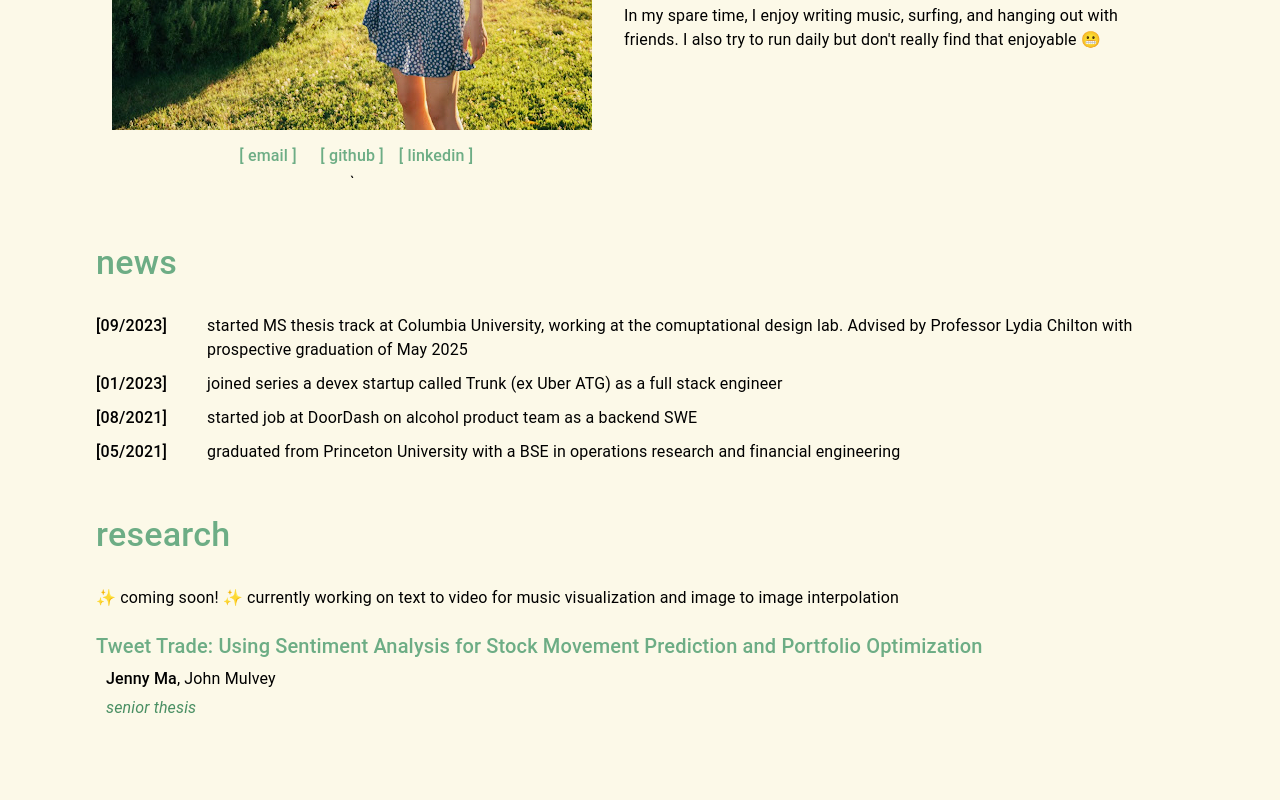
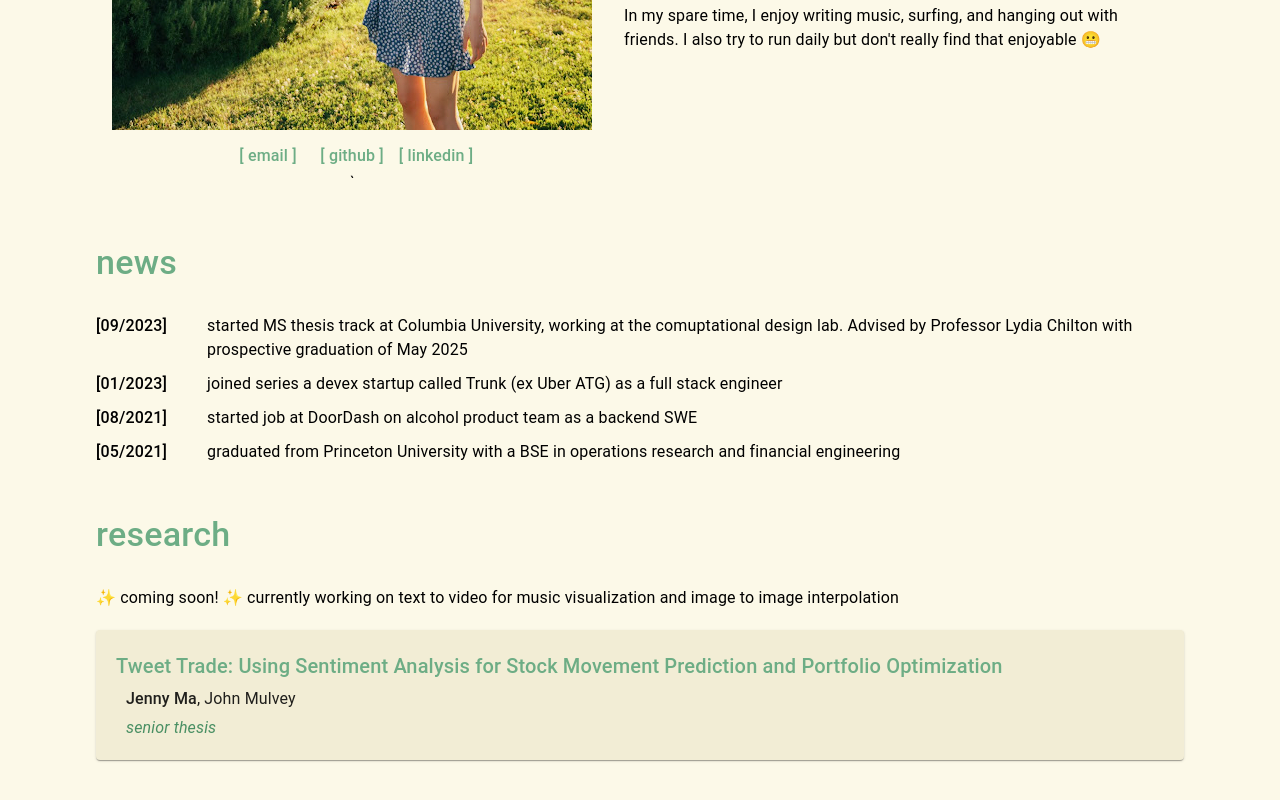
Before and after one commit to jennygzma/jennygzma.github.io, a React (Create React App) app: page / in a window 1280 px wide. Shown: the part 582-1382 px from the top of the page. Built offline with nearby package versions, Linux system fonts and the light colour scheme.

Commit message:
add background paper to research

```diff
--- a/src/components/Experiences.js
+++ b/src/components/Experiences.js
@@ -17,7 +17,7 @@ export default function Experiences() {
               </Typography>
               <Stack sx={{ paddingTop: "15px" }}>
                 <Typography className="important-text">skills</Typography>
-                <Typography>react, nextjs, githubAPI, octokit</Typography>
+                <Typography>typescript, react, nextjs, octokit</Typography>
               </Stack>
             </Stack>
             <List>
@@ -36,7 +36,11 @@ export default function Experiences() {
                 </ListItemIcon>
                 <Typography variant="body1">
                   Created an onboarding wizard to help users seamlessly onboard
-                  onto Check product in the web-app (app.trunk.io).
+                  onto Check product in the web-app (
+                  <a href="app.trunk.io" className="link">
+                    app.trunk.io
+                  </a>
+                  ).
                 </Typography>
               </ListItem>
               <ListItem>
--- a/src/components/Research.js
+++ b/src/components/Research.js
@@ -1,5 +1,5 @@
 import React from "react";
-import { Stack, Typography } from "@mui/material";
+import { Stack, Typography, Paper } from "@mui/material";
 
 export default function Research() {
   return (
@@ -13,6 +13,13 @@ export default function Research() {
               visualization and image to image interpolation
             </Typography>
           </Stack>
+          <Paper
+            sx={{
+              padding: "20px",
+              backgroundColor: "#f2edd5",
+              boxShadow: "#6dad85",
+            }}
+          >
             <Stack spacing="5px">
               <Typography variant="h6">
                 <a className="link" href="/senior-thesis.pdf">
@@ -31,6 +38,7 @@ export default function Research() {
                 </span>
               </Typography>
             </Stack>
+          </Paper>
         </Stack>
       </Stack>
     </section>
```
Lines whose indentation alone changed are shown as unchanged.
